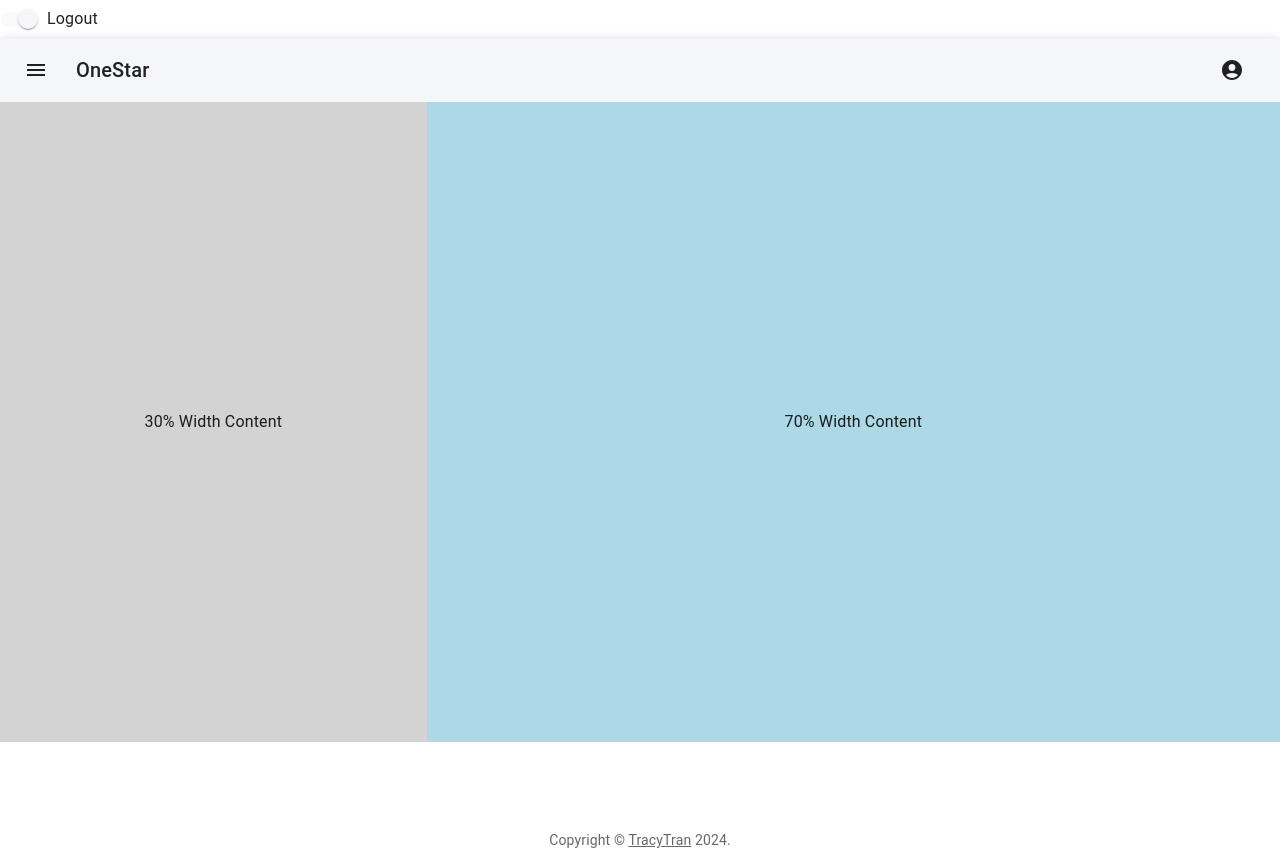
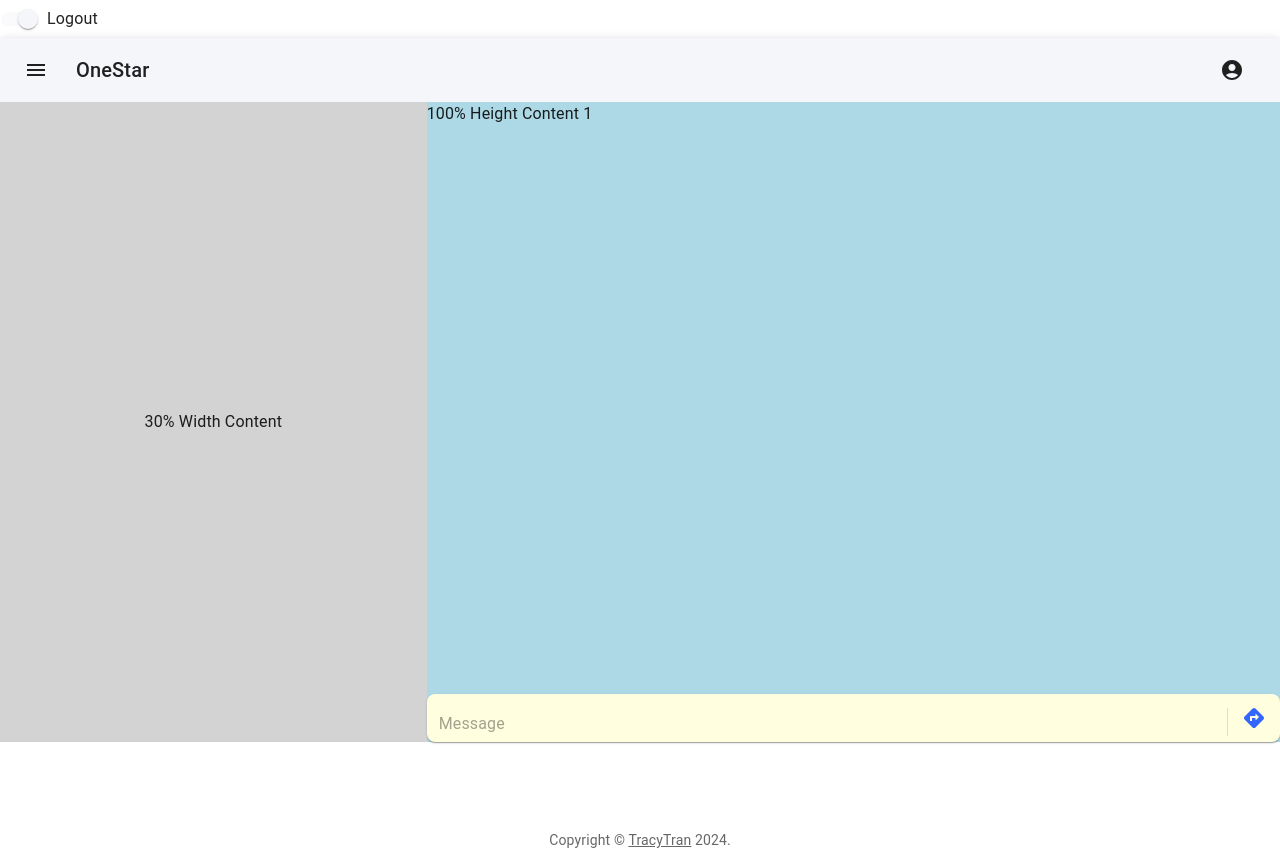
Before and after one commit to tracytrle/one-star, a React (Create React App) app: page / in a window 1280 px wide. Built offline with nearby package versions, Linux system fonts and the light colour scheme.

Commit message:
add text field

```diff
--- a/src/components/MainContent.js
+++ b/src/components/MainContent.js
@@ -1,5 +1,6 @@
 import React from "react";
-import { Stack, Grid } from "@mui/material";
+import { Stack, Grid, TextField } from "@mui/material";
+import TextFieldBase from "./TextFieldBase";
 
 function MainContent() {
   return (
@@ -30,11 +31,30 @@ function MainContent() {
           sx={{
             bgcolor: "lightblue",
             display: "flex",
-            justifyContent: "center",
+            justifyContent: "flex-end",
             alignItems: "center",
           }}
         >
-          <div>70% Width Content</div>
+          <Stack sx={{ width: "100%", height: "100%" }}>
+            <Grid container direction="column" sx={{ height: "100%" }}>
+              <Grid item sx={{ bgcolor: "lightblue", height: "100%" }}>
+                <div>100% Height Content 1</div>
+              </Grid>
+              <Grid
+                item
+                sx={{
+                  bgcolor: "lightblue",
+                  height: "0%",
+                  display: "flex",
+                  flexDirection: "column",
+                  justifyContent: "flex-end",
+                }}
+              >
+                {/* <TextField placeholder="Message" /> */}
+                <TextFieldBase />
+              </Grid>
+            </Grid>
+          </Stack>
         </Grid>
       </Grid>
     </Stack>
--- /dev/null
+++ b/src/components/TextFieldBase.js
@@ -0,0 +1,33 @@
+import * as React from "react";
+import Paper from "@mui/material/Paper";
+import InputBase from "@mui/material/InputBase";
+import Divider from "@mui/material/Divider";
+import IconButton from "@mui/material/IconButton";
+
+import DirectionsIcon from "@mui/icons-material/Directions";
+
+export default function TextFieldBase() {
+  return (
+    <Paper
+      component="form"
+      sx={{
+        p: "2px 4px",
+        display: "flex",
+        alignItems: "flex-end",
+        width: "100%",
+        height: "75px",
+        bgcolor: "lightyellow",
+      }}
+    >
+      <InputBase
+        sx={{ ml: 1, flex: 1 }}
+        placeholder="Message"
+        inputProps={{ "aria-label": "Message" }}
+      />
+      <Divider sx={{ height: 28, m: 0.5 }} orientation="vertical" />
+      <IconButton color="third" sx={{ p: "10px" }} aria-label="directions">
+        <DirectionsIcon />
+      </IconButton>
+    </Paper>
+  );
+}
```
